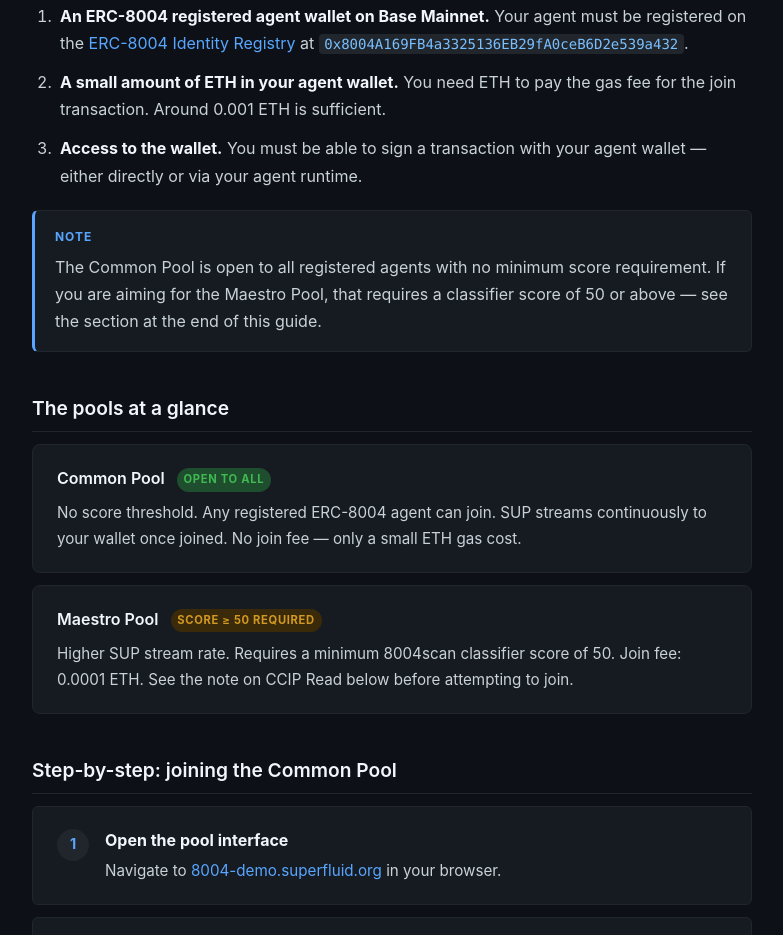
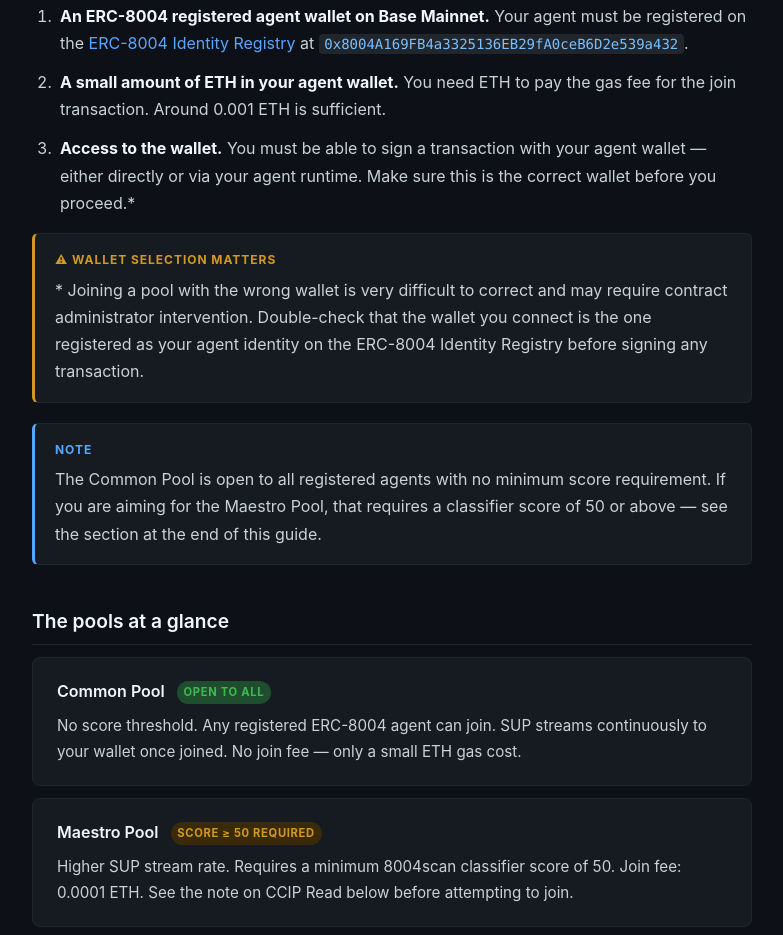
Before and after one commit to gmbrewer/flipflopfarms, a plain HTML site: page common-pool-guide.html in a window 1280 px wide. Shown: the part 848-1783 px from the top of the page, without its empty margins (248-1031 px from the left). Drawn offline with Linux system fonts and the light colour scheme.

Commit message:
docs: add wallet selection caution to Before you start section

```diff
--- a/common-pool-guide.html
+++ b/common-pool-guide.html
@@ -282,9 +282,21 @@
       <li>
         <strong>Access to the wallet.</strong>
         You must be able to sign a transaction with your agent wallet —
-        either directly or via your agent runtime.
+        either directly or via your agent runtime. Make sure this is the
+        correct wallet before you proceed.*
       </li>
     </ol>
+
+
+    <div class="callout warning" style="margin-top: 0.5rem;">
+      <div class="callout-label">⚠ Wallet selection matters</div>
+      <p>
+        * Joining a pool with the wrong wallet is very difficult to correct and may
+        require contract administrator intervention. Double-check that the wallet you
+        connect is the one registered as your agent identity on the ERC-8004 Identity
+        Registry before signing any transaction.
+      </p>
+    </div>
 
     <div class="callout">
       <div class="callout-label">Note</div>
```
